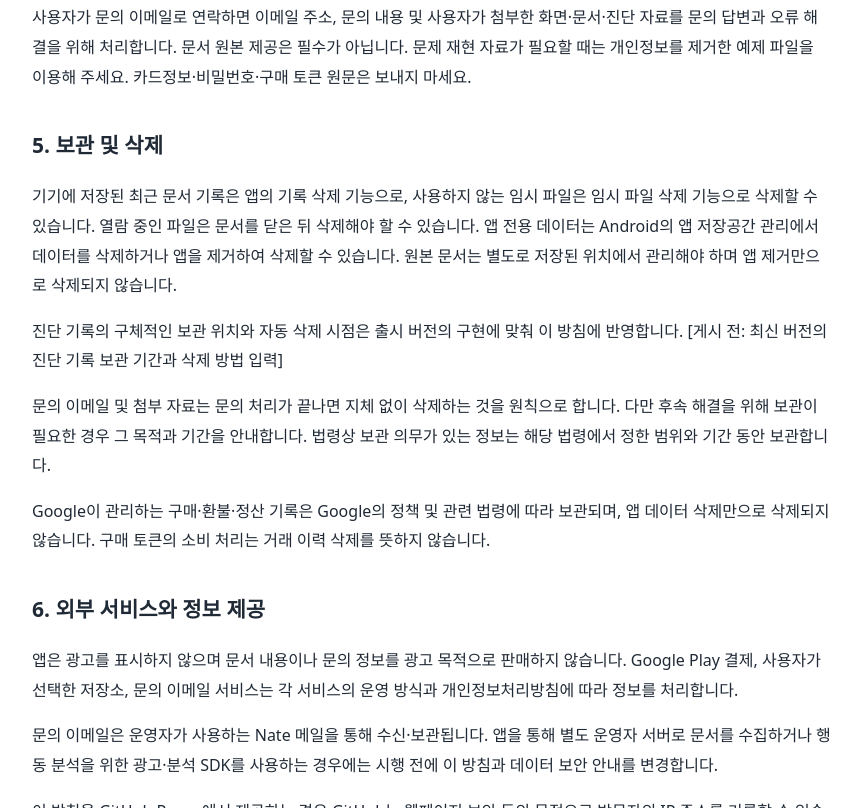
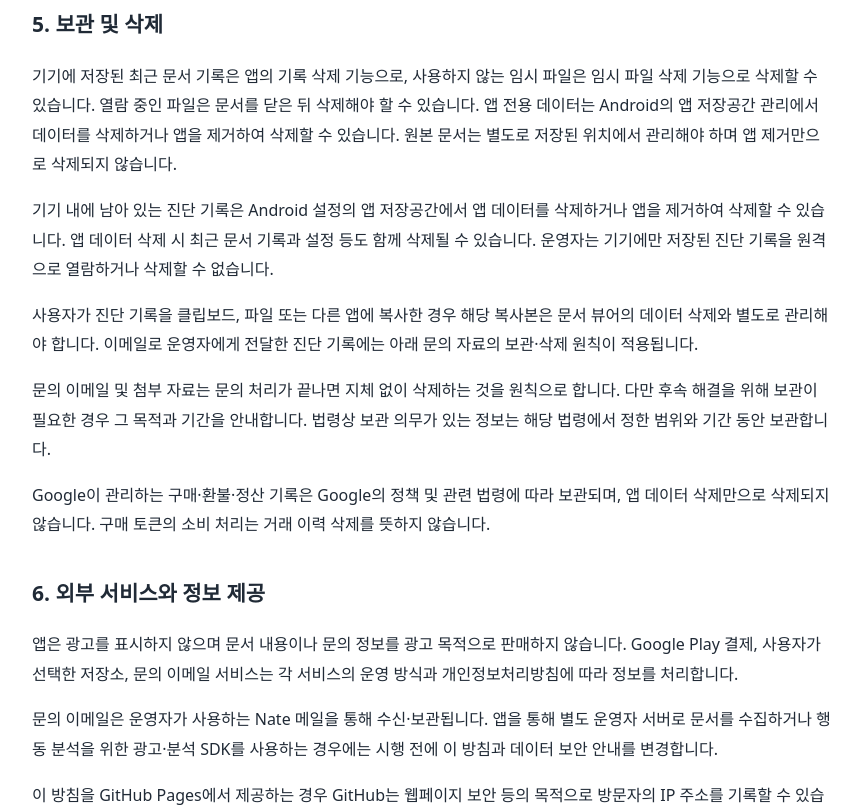
Before and after one commit to gunshot99/docviewer-privacy, a plain HTML site: page index.html in a window 1280 px wide. Shown: the part 1539-2347 px from the top of the page, without its empty margins (208-1068 px from the left). Drawn offline with Linux system fonts and the light colour scheme.

Commit message:
Add files via upload

```diff
--- a/index.html
+++ b/index.html
@@ -2,10 +2,10 @@
 <html lang="ko"><head><meta charset="utf-8"><meta name="viewport" content="width=device-width,initial-scale=1">
 <title>통합 문서 뷰어 개인정보처리방침 | YR Labs</title>
 <style>body{margin:0;background:#f5f7fa;color:#202a36;font-family:system-ui,"Malgun Gothic",sans-serif;line-height:1.85}main{max-width:800px;margin:32px auto;padding:36px;background:#fff;border-radius:16px}h1{font-size:28px;line-height:1.4;color:#1565c0}h2{font-size:21px;margin-top:34px}p{overflow-wrap:anywhere}a{color:#155da9}.draft{padding:16px;background:#fff3d7;border-left:4px solid #b77400}footer{border-top:1px solid #ddd;margin-top:32px;padding-top:18px;color:#596575}@media(max-width:600px){main{margin:0;padding:22px;border-radius:0}h1{font-size:25px}}</style>
-</head><body><main><aside class="draft"><strong>게시 전 확인용 초안</strong><br>시행일과 진단 기록 보관·삭제 방식을 확정하고 최신 출시 버전과 대조한 후 게시하세요. 검토 완료 후 이 안내를 제거하세요.</aside>
+</head><body><main>
 <h1>통합 문서 뷰어 개인정보처리방침</h1>
 <p>작성일: 2026년 11월 19일</p>
-<p>시행일: [실제 공개 시행일 입력]</p>
+<p>시행일: 2026년 11월 19일</p>
 <p>운영자: YR Labs</p>
 <p>앱 이름: 통합 문서 뷰어</p>
 <p>앱 식별자: kr.co.roadpia.docviewer</p>
@@ -31,7 +31,8 @@
 </section>
 <section><h2>5. 보관 및 삭제</h2>
 <p>기기에 저장된 최근 문서 기록은 앱의 기록 삭제 기능으로, 사용하지 않는 임시 파일은 임시 파일 삭제 기능으로 삭제할 수 있습니다. 열람 중인 파일은 문서를 닫은 뒤 삭제해야 할 수 있습니다. 앱 전용 데이터는 Android의 앱 저장공간 관리에서 데이터를 삭제하거나 앱을 제거하여 삭제할 수 있습니다. 원본 문서는 별도로 저장된 위치에서 관리해야 하며 앱 제거만으로 삭제되지 않습니다.</p>
-<p>진단 기록의 구체적인 보관 위치와 자동 삭제 시점은 출시 버전의 구현에 맞춰 이 방침에 반영합니다. [게시 전: 최신 버전의 진단 기록 보관 기간과 삭제 방법 입력]</p>
+<p>기기 내에 남아 있는 진단 기록은 Android 설정의 앱 저장공간에서 앱 데이터를 삭제하거나 앱을 제거하여 삭제할 수 있습니다. 앱 데이터 삭제 시 최근 문서 기록과 설정 등도 함께 삭제될 수 있습니다. 운영자는 기기에만 저장된 진단 기록을 원격으로 열람하거나 삭제할 수 없습니다.</p>
+<p>사용자가 진단 기록을 클립보드, 파일 또는 다른 앱에 복사한 경우 해당 복사본은 문서 뷰어의 데이터 삭제와 별도로 관리해야 합니다. 이메일로 운영자에게 전달한 진단 기록에는 아래 문의 자료의 보관·삭제 원칙이 적용됩니다.</p>
 <p>문의 이메일 및 첨부 자료는 문의 처리가 끝나면 지체 없이 삭제하는 것을 원칙으로 합니다. 다만 후속 해결을 위해 보관이 필요한 경우 그 목적과 기간을 안내합니다. 법령상 보관 의무가 있는 정보는 해당 법령에서 정한 범위와 기간 동안 보관합니다.</p>
 <p>Google이 관리하는 구매·환불·정산 기록은 Google의 정책 및 관련 법령에 따라 보관되며, 앱 데이터 삭제만으로 삭제되지 않습니다. 구매 토큰의 소비 처리는 거래 이력 삭제를 뜻하지 않습니다.</p>
 </section>
```
